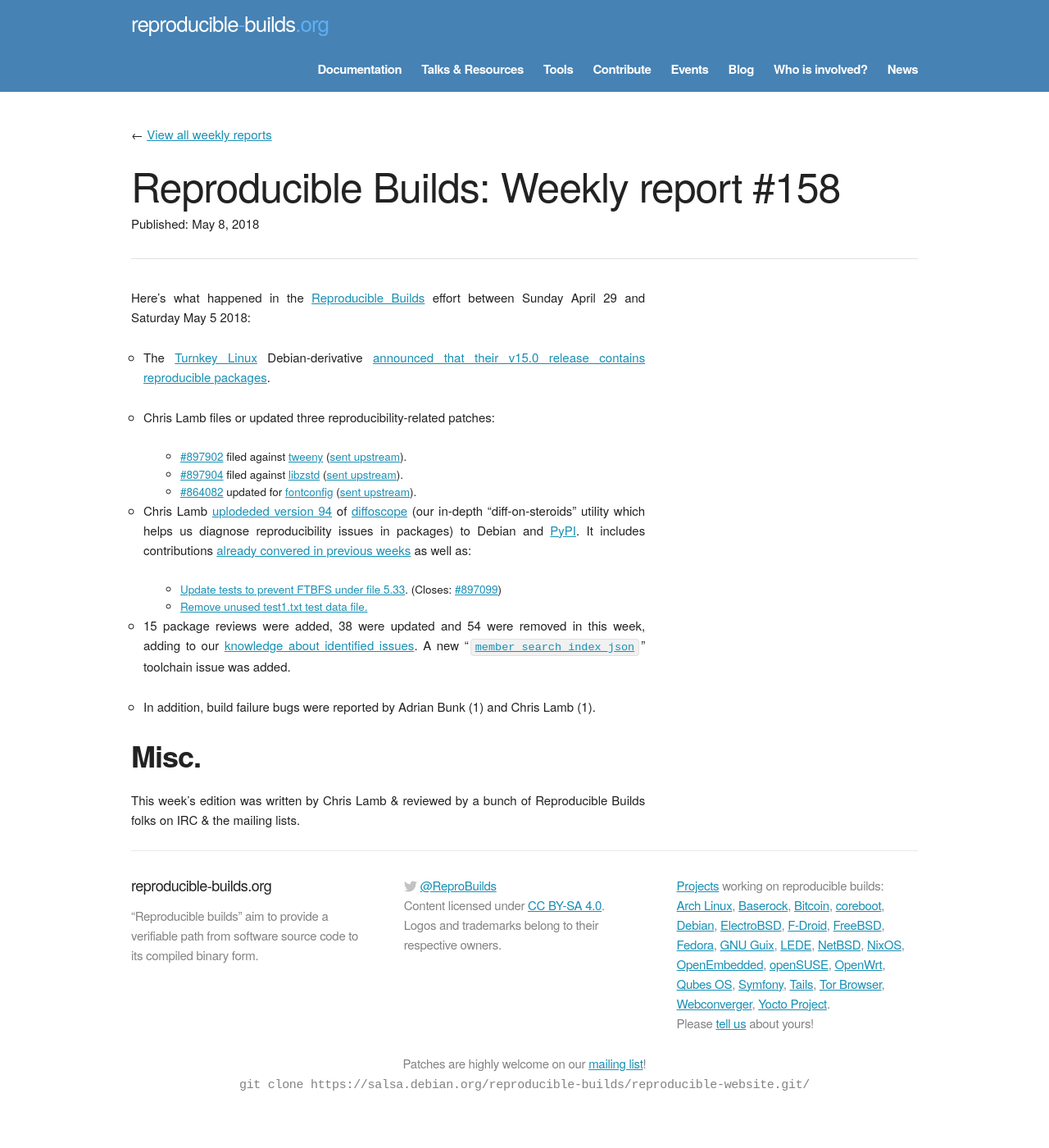
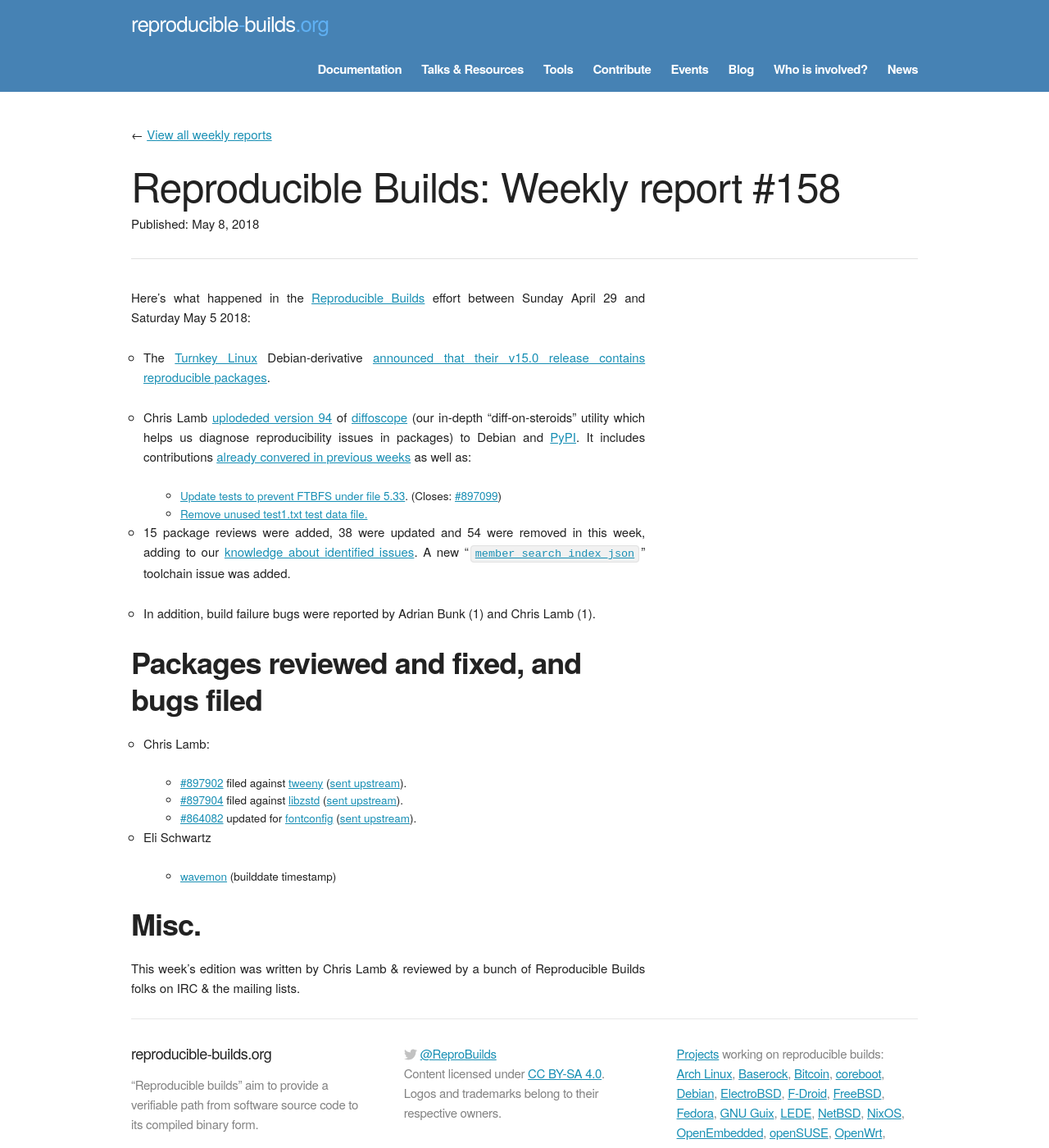
Before and after one commit to prototypefund/reproducible-website, a Jekyll site: the page built from _blog/posts/158.md, in a window 1280 px wide and 1400 px high. Shown: the whole window at 82% size. Built offline with Jekyll 4.4.1, drawn with Linux system fonts in a browser that asks for light colours; some web fonts are replaced.

Commit message:
Move packages fixed/bugs filed into unique section and add one that was missed
This conforms with the usual blog post layout.

```diff
--- a/_blog/posts/158.md
+++ b/_blog/posts/158.md
@@ -8,12 +8,6 @@ Here's what happened in the [Reproducible Builds](https://reproducible-builds.or
 
 * The [Turnkey Linux](https://www.turnkeylinux.org) Debian-derivative [announced that their v15.0 release contains reproducible packages](https://www.turnkeylinux.org/blog/v15.0rc1-core-and-tkldev).
 
-* Chris Lamb files or updated three reproducibility-related patches:
-
-    * [#897902](https://bugs.debian.org/897902) filed against [tweeny](https://tracker.debian.org/pkg/tweeny) ([sent upstream](https://github.com/mobius3/tweeny/pull/6)).
-    * [#897904](https://bugs.debian.org/897904) filed against [libzstd](https://tracker.debian.org/pkg/libzstd) ([sent upstream](https://github.com/facebook/zstd/pull/1120)).
-    * [#864082](https://bugs.debian.org/864082) updated for [fontconfig](https://tracker.debian.org/pkg/libzstd) ([sent upstream](https://lists.freedesktop.org/archives/fontconfig/2018-May/006271.html)).
-
 * Chris Lamb [uplodeded version 94](https://tracker.debian.org/news/954962/accepted-diffoscope-94-source-all-into-unstable/) of [diffoscope](https://diffoscope.org) (our in-depth "diff-on-steroids" utility which helps us diagnose reproducibility issues in packages) to Debian and [PyPI](https://pypi.org/). It includes contributions [already convered in previous weeks](https://salsa.debian.org/reproducible-builds/diffoscope/commits/94) as well as:
 
     * [Update tests to prevent FTBFS under file 5.33](https://salsa.debian.org/reproducible-builds/diffoscope/commit/f800b20). (Closes: [#897099](https://bugs.debian.org/897099))
@@ -23,6 +17,17 @@ Here's what happened in the [Reproducible Builds](https://reproducible-builds.or
 
 * In addition, build failure bugs were reported by Adrian Bunk (1) and Chris Lamb (1).
 
+Packages reviewed and fixed, and bugs filed
+-------------------------------------------
+
+* Chris Lamb:
+
+    * [#897902](https://bugs.debian.org/897902) filed against [tweeny](https://tracker.debian.org/pkg/tweeny) ([sent upstream](https://github.com/mobius3/tweeny/pull/6)).
+    * [#897904](https://bugs.debian.org/897904) filed against [libzstd](https://tracker.debian.org/pkg/libzstd) ([sent upstream](https://github.com/facebook/zstd/pull/1120)).
+    * [#864082](https://bugs.debian.org/864082) updated for [fontconfig](https://tracker.debian.org/pkg/libzstd) ([sent upstream](https://lists.freedesktop.org/archives/fontconfig/2018-May/006271.html)).
+
+* Eli Schwartz
+    * [wavemon](https://github.com/uoaerg/wavemon/pull/48) (builddate timestamp)
 
 Misc.
 -----
```
